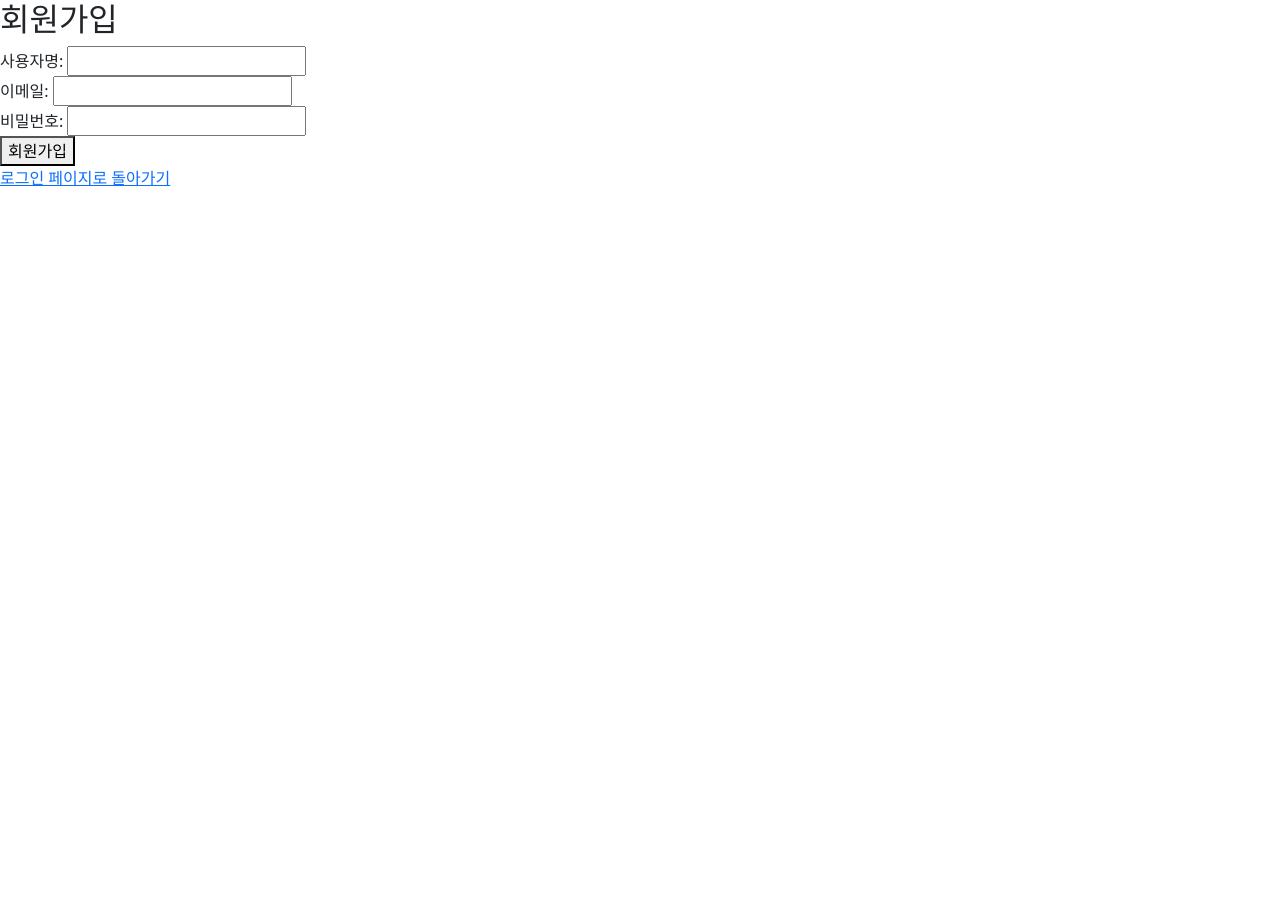
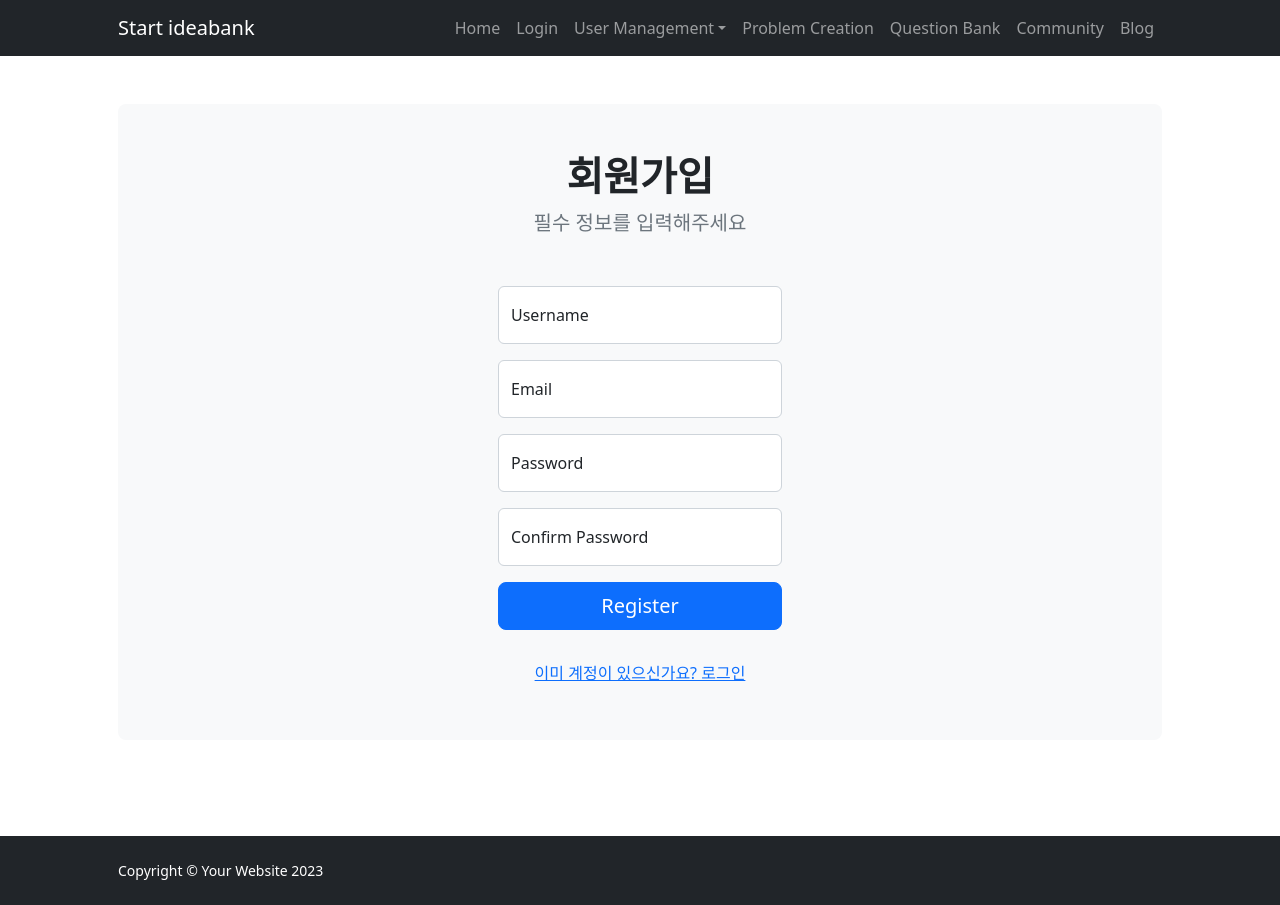
Before and after one commit to OSSProgramingProject/IBK, a Django app: template IBK-ossproject/templates/sign.html in a window 1280 px wide. Before the commit the page ends 186 px from the top, so only its background shows below. Run offline with Django 5.2, Linux system fonts and the light colour scheme; the template is opened without the code that fills it, so the values that code supplies are empty.

Commit message:
11월 24일 회원가입 페이지 수정

```diff
--- a/IBK-ossproject/templates/sign.html
+++ b/IBK-ossproject/templates/sign.html
@@ -1,28 +1,100 @@
-<!-- signup.html -->
 <!DOCTYPE html>
-<html lang="ko">
-<head>
-    <meta charset="UTF-8">
-    <meta name="viewport" content="width=device-width, initial-scale=1.0">
-    <title>회원가입</title>
-    <!-- Bootstrap CSS -->
-    <link href="https://cdn.jsdelivr.net/npm/bootstrap@5.2.3/dist/css/bootstrap.min.css" rel="stylesheet">
-</head>
-<body>
-    <h2>회원가입</h2>
-    <form method="POST">
-        {% csrf_token %}
-        <label for="username">사용자명:</label>
-        <input type="text" id="username" name="username" required><br>
-
-        <label for="email">이메일:</label>
-        <input type="email" id="email" name="email" required><br>
-
-        <label for="password">비밀번호:</label>
-        <input type="password" id="password" name="password" required><br>
-
-        <button type="submit">회원가입</button>
-    </form>
-    <a href="{% url 'login' %}">로그인 페이지로 돌아가기</a>
-</body>
+<html lang="en">
+    <head>
+        <meta charset="utf-8" />
+        <meta name="viewport" content="width=device-width, initial-scale=1, shrink-to-fit=no" />
+        <meta name="description" content="" />
+        <meta name="author" content="" />
+        <title>Register - Start ideabank</title>
+        <!-- Favicon-->
+        <link rel="icon" type="image/x-icon" href="assets/favicon.ico" />
+        <!-- Bootstrap icons-->
+        <link href="https://cdn.jsdelivr.net/npm/bootstrap-icons@1.5.0/font/bootstrap-icons.css" rel="stylesheet" />
+        <!-- Core theme CSS (includes Bootstrap)-->
+        <link href="css/styles.css" rel="stylesheet" />
+    </head>
+    <body class="d-flex flex-column h-100">
+        <main class="flex-shrink-0">
+            <!-- Navigation-->
+            <nav class="navbar navbar-expand-lg navbar-dark bg-dark">
+                <div class="container px-5">
+                    <a class="navbar-brand" href="home.html">Start ideabank</a>
+                    <button class="navbar-toggler" type="button" data-bs-toggle="collapse" data-bs-target="#navbarSupportedContent" aria-controls="navbarSupportedContent" aria-expanded="false" aria-label="Toggle navigation"><span class="navbar-toggler-icon"></span></button>
+                    <div class="collapse navbar-collapse" id="navbarSupportedContent">
+                        <ul class="navbar-nav ms-auto mb-2 mb-lg-0">
+                            <li class="nav-item"><a class="nav-link" href="home.html">Home</a></li>
+                            <li class="nav-item"><a class="nav-link" href="login.html">Login</a></li>
+                            <li class="nav-item dropdown">
+                                <a class="nav-link dropdown-toggle" id="navbarDropdownUserManagement" href="#" role="button" data-bs-toggle="dropdown" aria-expanded="false">User Management</a>
+                                <ul class="dropdown-menu dropdown-menu-end" aria-labelledby="navbarDropdownUserManagement">
+                                    <li><a class="dropdown-item" href="profile-management.html">Profile Management</a></li>
+                                    <li><a class="dropdown-item" href="UserProblem.html">Problem Solving</a></li>
+                                </ul>
+                            </li>
+                            <li class="nav-item"><a class="nav-link" href="problem-creation.html">Problem Creation</a></li>
+                            <li class="nav-item"><a class="nav-link" href="question-bank.html">Question Bank</a></li>
+                            <li class="nav-item"><a class="nav-link" href="community.html">Community</a></li>
+                            <li class="nav-item"><a class="nav-link" href="blog-post.html">Blog</a></li>
+                        </ul>
+                    </div>
+                </div>
+            </nav>
+            <!-- Register Content -->
+            <section class="py-5">
+                <div class="container px-5">
+                    <div class="bg-light rounded-3 py-5 px-4 px-md-5 mb-5">
+                        <div class="text-center mb-5">
+                            <h1 class="fw-bolder">회원가입</h1>
+                            <p class="lead fw-normal text-muted mb-0">필수 정보를 입력해주세요</p>
+                        </div>
+                        <div class="row gx-5 justify-content-center">
+                            <div class="col-lg-6 col-xl-4">
+                                <form id="registerForm">
+                                    <!-- Username input-->
+                                    <div class="form-floating mb-3">
+                                        <input class="form-control" id="username" type="text" placeholder="Enter your username..." required />
+                                        <label for="username">Username</label>
+                                    </div>
+                                    <!-- Email input-->
+                                    <div class="form-floating mb-3">
+                                        <input class="form-control" id="email" type="email" placeholder="name@example.com" required />
+                                        <label for="email">Email</label>
+                                    </div>
+                                    <!-- Password input-->
+                                    <div class="form-floating mb-3">
+                                        <input class="form-control" id="password" type="password" placeholder="Enter your password..." required />
+                                        <label for="password">Password</label>
+                                    </div>
+                                    <!-- Confirm Password input-->
+                                    <div class="form-floating mb-3">
+                                        <input class="form-control" id="confirmPassword" type="password" placeholder="Confirm your password..." required />
+                                        <label for="confirmPassword">Confirm Password</label>
+                                    </div>
+                                    <!-- Submit Button-->
+                                    <div class="d-grid">
+                                        <button class="btn btn-primary btn-lg" type="submit">Register</button>
+                                    </div>
+                                </form>
+                                <!-- Login Link -->
+                                <div class="text-center mt-4">
+                                    <a class="btn btn-link" href="login.html">이미 계정이 있으신가요? 로그인</a>
+                                </div>
+                            </div>
+                        </div>
+                    </div>
+                </div>
+            </section>
+        </main>
+        <!-- Footer -->
+        <footer class="bg-dark py-4 mt-auto">
+            <div class="container px-5">
+                <div class="row align-items-center justify-content-between flex-column flex-sm-row">
+                    <div class="col-auto"><div class="small m-0 text-white">Copyright &copy; Your Website 2023</div></div>
+                </div>
+            </div>
+        </footer>
+        <!-- Bootstrap core JS -->
+        <script src="https://cdn.jsdelivr.net/npm/bootstrap@5.2.3/dist/js/bootstrap.bundle.min.js"></script>
+        <script src="js/scripts.js"></script>
+    </body>
 </html>
```
